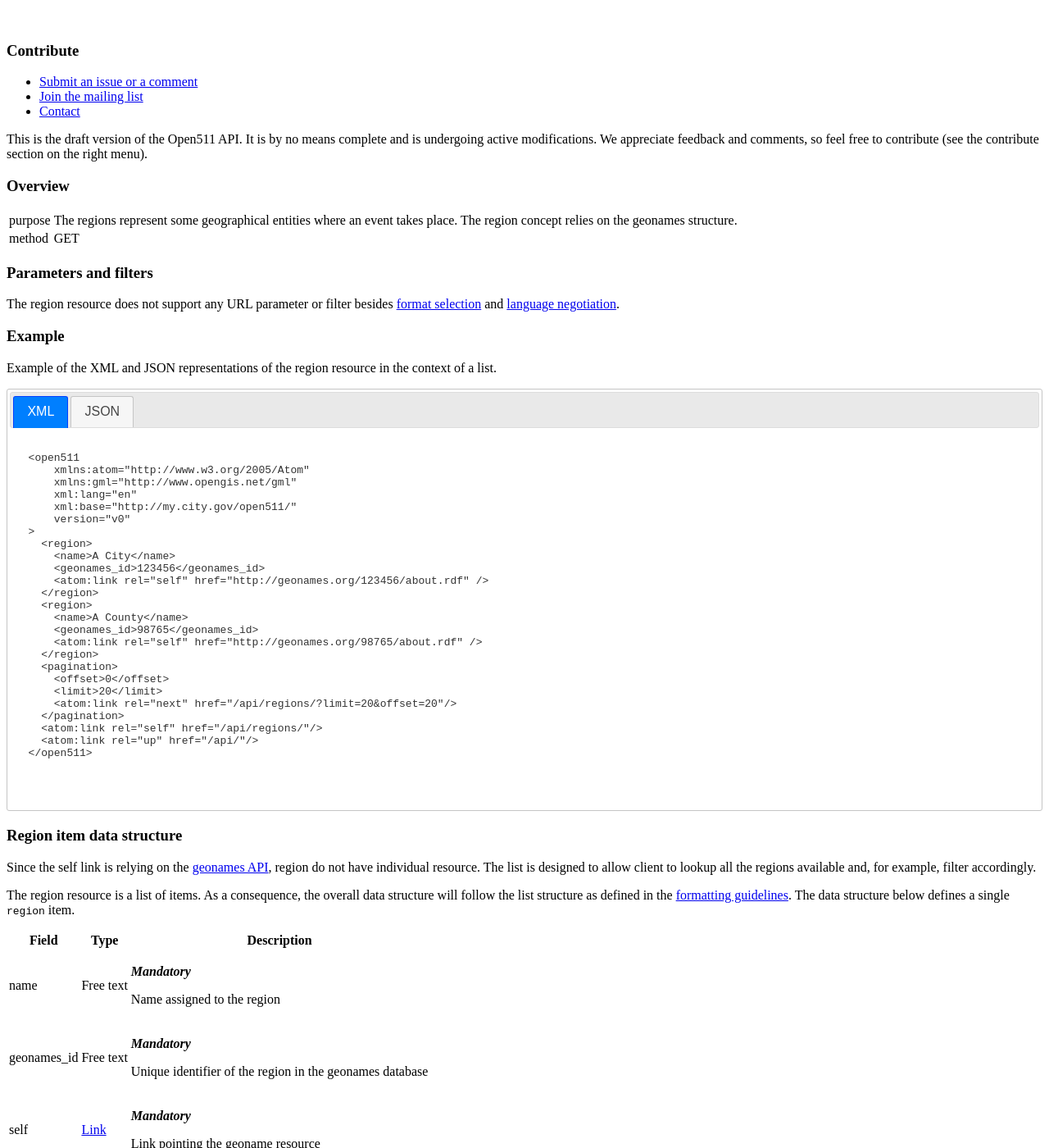
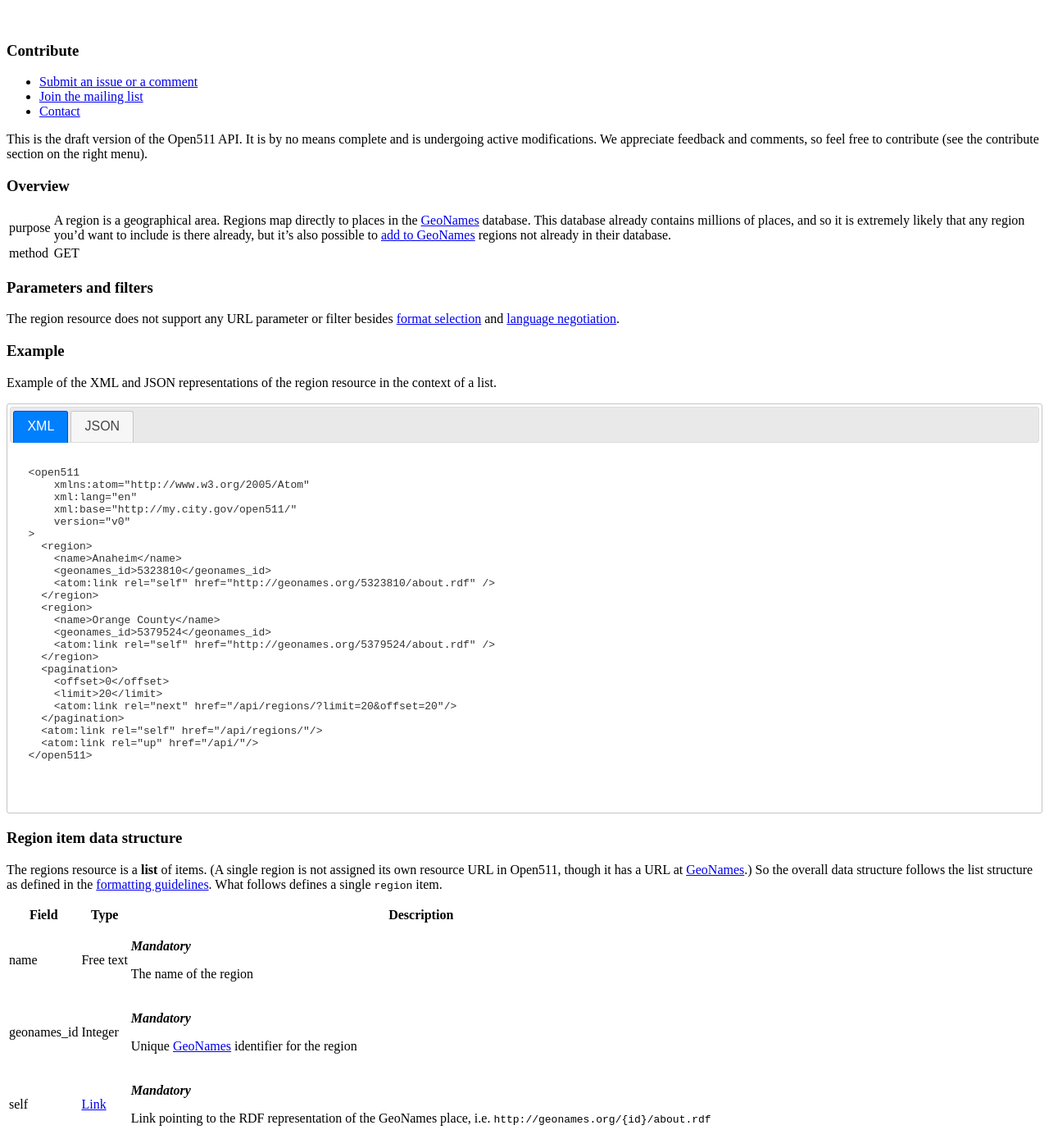
Before and after one commit to open511/Open511API, a Jekyll site: the page built from region.html, in a window 1280 px wide and 1400 px high, scrolled down 404 px. Shown: the whole window at 82% size. Built offline with Jekyll 4.4.1, drawn with Linux system fonts in a browser that asks for light colours; nearby versions of some CDN libraries.

Commit message:
Region copy edits

```diff
--- a/region.html
+++ b/region.html
@@ -4,68 +4,26 @@ title: Region
 presentation :
   a :
     name : purpose
-    value : The regions represent some geographical entities where an event takes place. The region concept relies on the geonames structure.
+    value : A region is a geographical area. Regions map directly to places in the <a href="http://www.geonames.org/">GeoNames</a> database. This database already contains millions of places, and so it is extremely likely that any region you&rsquo;d want to include is there already, but it&rsquo;s also possible to <a href="http://www.geonames.org/manual.html#create">add to GeoNames</a> regions not already in their database.
   b :
     name : method
     value : GET
-
-representation :
-
-    - name: self
-      mandatory: Mandatory
-      type: <a href="guidelines.html#links">Link</a>
-      desc: <p>Self link to the current resource. In XML, the <code>rel</code> attribute needs the value <code>self</code>.</p>
-
-    - name: up
-      type: <a href="guidelines.html#links">Link</a>
-      mandatory: Mandatory
-      desc: <p>Link to the parent resource. In XML, the <code>rel</code> attribute needs the value <code>up</code></p>
-
-    - name: regions
-      type: Collection of region
-      mandatory: Mandatory
-      desc: <p>List of all the regions supported by the endpoint</p>
-
-    - name: pagination
-      type: Pagination structure
-      mandatory: Conditional (mandatory if more than one page)
-      desc: <p>The pagination structure provides information about the current position in the pagination and links to other pages</p>
-
-    - name: <p>&mdash; offset</p>
-      type: integer
-      mandatory: Optional
-      desc: <p>Offset used to access the current page</p>
-
-    - name: <p>&mdash; limit</p>
-      type: integer
-      mandatory: Optional
-      desc: <p>Number of events listed in the current page</p>
-
-    - name: <p>&mdash; next</p>
-      type: <a href="guidelines.html#links">Link</a>
-      mandatory: Conditional (mandatory if a next page exists)
-      desc: <p>Atom link pointing to the next page of the event. Relation attribute value is <code>next</code></p>
-
-    - name: <p>&mdash; previous</p>
-      type: <a href="guidelines.html#links">Link</a>
-      mandatory: Conditional (mandatory if a previous page exists)
-      desc: <p>Atom link pointing the previous page of event. Relation attribute value is <code>previous</code></p>
 
 region :
     - name: name
       mandatory: Mandatory
       type: Free text
-      desc: <p>Name assigned to the region</p>
+      desc: <p>The name of the region</p>
 
     - name: geonames_id
-      type: Free text
+      type: Integer
       mandatory: Mandatory
-      desc: <p>Unique identifier of the region in the geonames database</p>
+      desc: <p>Unique <a href="http://www.geonames.org/">GeoNames</a> identifier for the region</p>
 
     - name: self
       type: <a href="guidelines.html#links">Link</a>
       mandatory: Mandatory
-      desc: <p>Link pointing the geoname resource</p>
+      desc: <p>Link pointing to the RDF representation of the GeoNames place, i.e. <code>http://geonames.org/{id}/about.rdf</code></p>
 
 ---
 {% include JB/setup %}
@@ -111,20 +69,19 @@ $(function() {
 <pre class="brush: xml">
 &lt;open511
     xmlns:atom="http://www.w3.org/2005/Atom"
-    xmlns:gml="http://www.opengis.net/gml"
     xml:lang="en"
     xml:base="http://my.city.gov/open511/"
     version="v0"
 &gt;
   &lt;region&gt;
-    &lt;name&gt;A City&lt;/name&gt;
-    &lt;geonames_id&gt;123456&lt;/geonames_id&gt;
-    &lt;atom:link rel="self" href="http://geonames.org/123456/about.rdf" /&gt;
+    &lt;name&gt;Anaheim&lt;/name&gt;
+    &lt;geonames_id&gt;5323810&lt;/geonames_id&gt;
+    &lt;atom:link rel="self" href="http://geonames.org/5323810/about.rdf" /&gt;
   &lt;/region&gt;
   &lt;region&gt;
-    &lt;name&gt;A County&lt;/name&gt;
-    &lt;geonames_id&gt;98765&lt;/geonames_id&gt;
-    &lt;atom:link rel="self" href="http://geonames.org/98765/about.rdf" /&gt;
+    &lt;name&gt;Orange County&lt;/name&gt;
+    &lt;geonames_id&gt;5379524&lt;/geonames_id&gt;
+    &lt;atom:link rel="self" href="http://geonames.org/5379524/about.rdf" /&gt;
   &lt;/region&gt;
   &lt;pagination&gt;
     &lt;offset>0&lt;/offset&gt;
@@ -142,20 +99,20 @@ $(function() {
 <pre class="brush: js">
 {
   "meta": {
-      "self_url": "http://api.open511.info/regions/",
-       "up_url": "http://api.open511.info/",
-       "version": "v0"
+      "url": "http://api.open511.info/regions/",
+      "up_url": "http://api.open511.info/",
+      "version": "v0"
   },
   "content" : [
     {
-      "name" : "A City",
-      "geonames_id" : "123456",
-      "self_url" : "http://geonames.org/123456/about.rdf"
+      "name" : "Anaheim",
+      "geonames_id" : 5323810,
+      "url" : "http://geonames.org/5323810/about.rdf"
     },
     {
-      "name" : "A county",
-      "geonames_id" : "98765",
-      "self_url" : "http://geonames.org/98765/about.rdf"
+      "name" : "Orange County",
+      "geonames_id" : 5379524,
+      "url" : "http://geonames.org/5379524/about.rdf"
     }
   ],
   "pagination": {
@@ -178,9 +135,7 @@ $(function() {
 
 <h3>Region item data structure</h3>
 
-<p>Since the self link is relying on the <a href="http://www.geonames.org/">geonames API</a>, region do not have individual resource. The list is designed to allow client to lookup all the regions available and, for example, filter accordingly.</p>
-
-<p>The region resource is a list of items. As a consequence, the overall data structure will follow the list structure as defined in the <a href="guidelines.html#format">formatting guidelines</a>. The data structure below defines a single <code>region</code> item.
+<p>The regions resource is a <b>list</b> of items. (A single region is not assigned its own resource URL in Open511, though it has a URL at <a href="http://www.geonames.org/">GeoNames</a>.) So the overall data structure follows the list structure as defined in the <a href="guidelines.html#format">formatting guidelines</a>. What follows defines a single <code>region</code> item.</p>
 
 
   <table class="representation">
```
